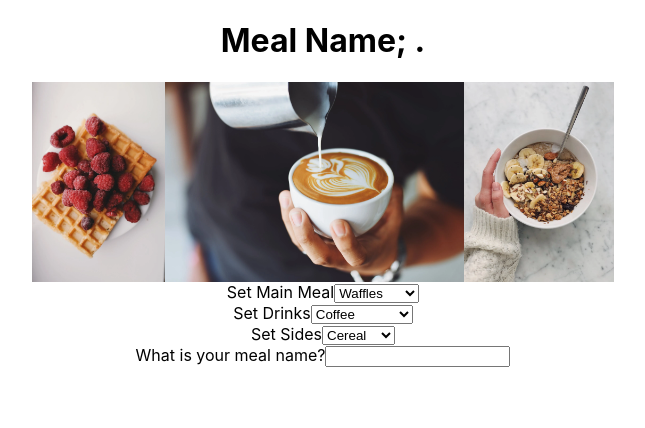
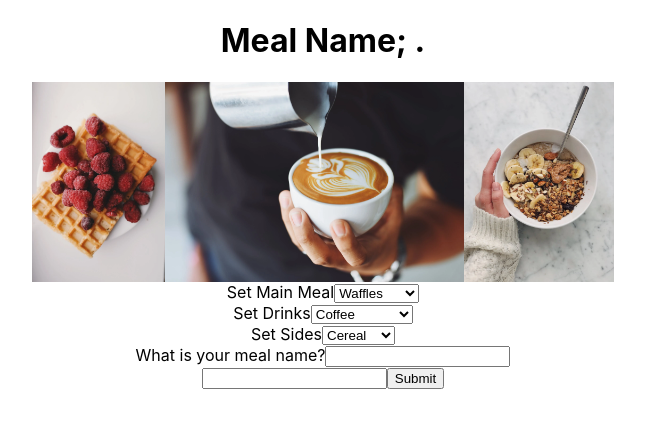
Before and after one commit to austinbhan/react-fast-food, a React (Create React App) app: page / in a window 1280 px wide. Shown: the top 428 px of the page, without its empty margins (317-962 px from the left). Built offline with nearby package versions, Linux system fonts and the light colour scheme.

Commit message:
Instruction Form

```diff
--- a/src/App.js
+++ b/src/App.js
@@ -5,6 +5,7 @@ import MealDropDown from './MealDropDown';
 import Meal from './Meal';
 import DrinkDropDown from './DrinkDropDown';
 import SideDropDown from './SideDropDown';
+import InstructionForm from './InstructionForm';
 
 
 function App() {
@@ -12,6 +13,7 @@ function App() {
   const [mealName, setMealName] = useState('main-1');
   const [drinkName, setDrinkName] = useState('drink-1');
   const [sideName, setSideName] = useState('side-1');
+  const [instructions, setInstructions] = useState([]);
 
   return (
     <>
@@ -33,6 +35,7 @@ function App() {
         </div>
         <div id="forms">
           <OrderNameInput setOrderName={setOrderName}/>
+          <InstructionForm instructions={instructions} setInstructions={setInstructions}/>
         </div>
         <div id="display-text">
 
--- /dev/null
+++ b/src/InstructionForm.js
@@ -0,0 +1,20 @@
+import { useState } from 'react';
+
+export default function InstructionForm({ instructions, setInstructions }) {
+  const [instructionInput, setInstructionInput] = useState('');
+
+  function handleSubmit(e) {
+    e.preventDefault();
+    setInstructions([...instructions, instructionInput]);
+    setInstructionInput('');
+  }
+
+  return (
+    <section>
+      <form onSubmit={handleSubmit}>
+        <input value={instructionInput} onChange={e => setInstructionInput(e.target.value)} />
+        <button>Submit</button>
+      </form>
+    </section>
+  );
+}
```
